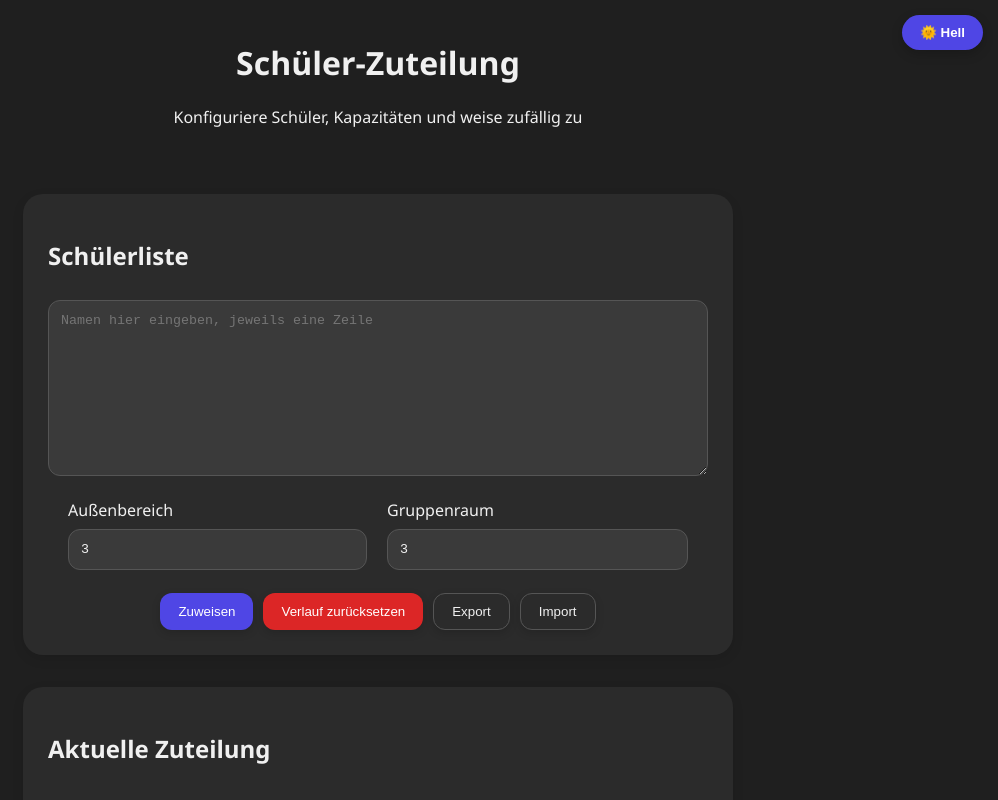
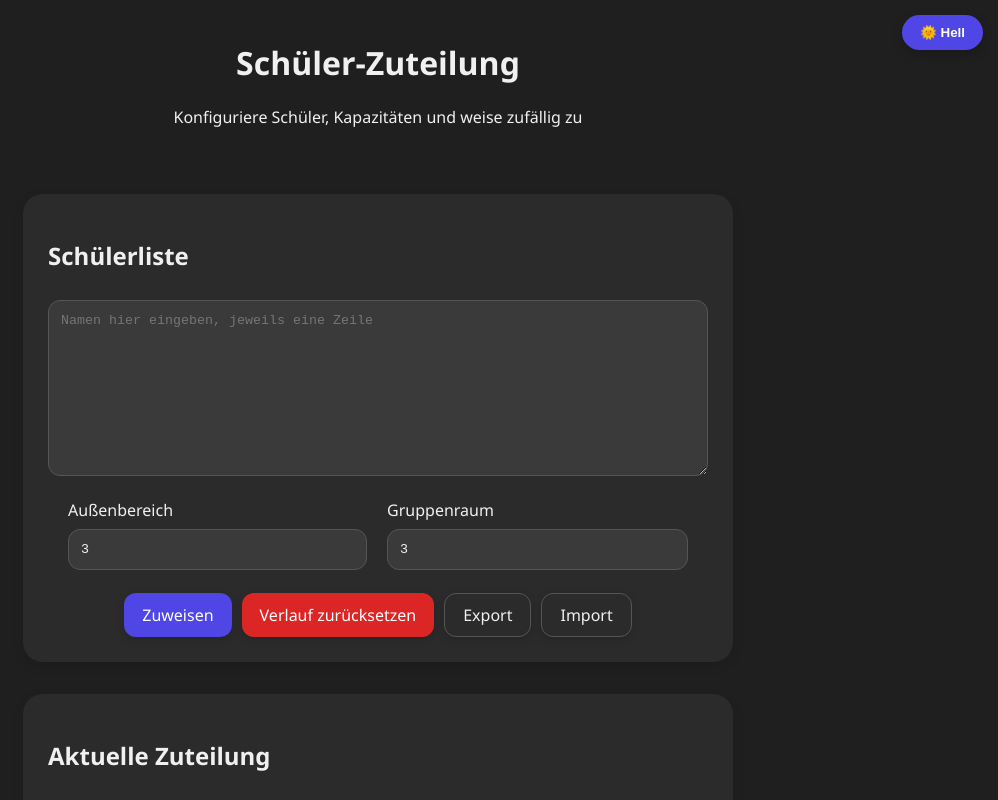
Before and after one commit to TheUltimateVxnom/ZuteilungSchueler, a React (Vite) app: page / in a window 1280 px wide. Shown: the top 800 px of the page, without its empty margins (282-1280 px from the left). Built offline with nearby package versions, Linux system fonts and the light colour scheme.

Commit message:
beta v0.992

```diff
--- a/src/index.css
+++ b/src/index.css
@@ -121,6 +121,9 @@ body {
   transition: 0.2s all;
   box-shadow: 0 3px 8px rgba(0,0,0,0.15);
   font-weight: normal;
+  font-family: 'Segoe UI', sans-serif !important;
+  font-size: 1rem !important;
+  letter-spacing: 0 !important;
 }
 .btn:hover { transform: translateY(-2px); box-shadow:0 6px 12px rgba(0,0,0,0.2); }
 
```
